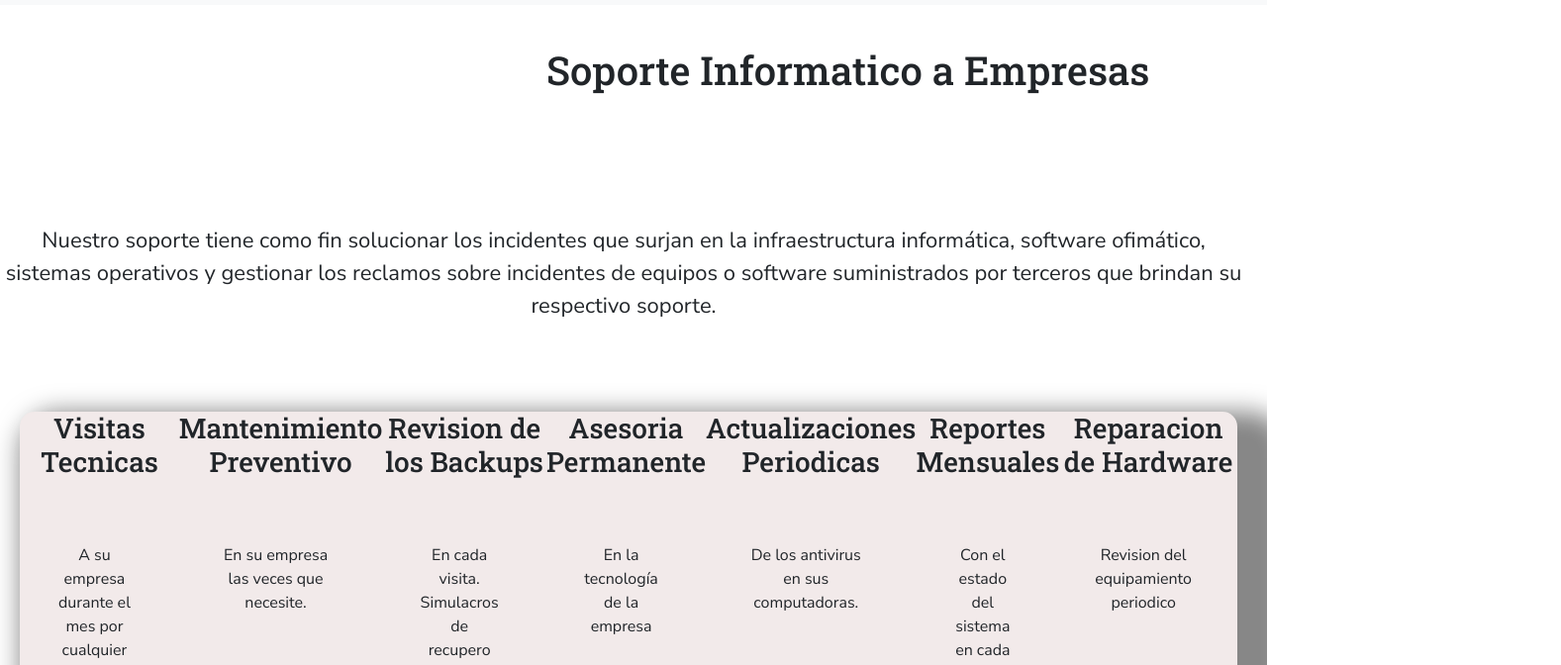
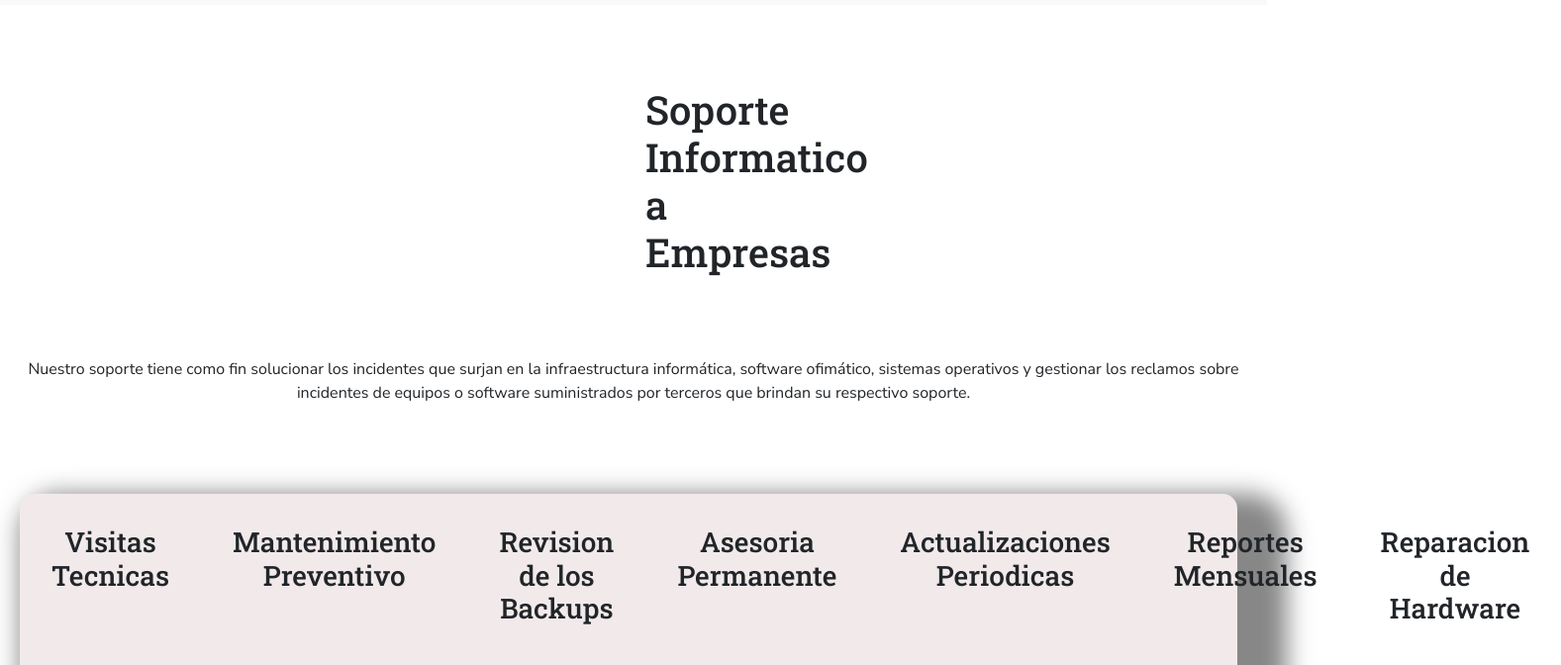
Before and after one commit to spoolertech/Preentrega3-River, a plain HTML site: page pages/soporte.html in a window 1280 px wide. Shown: the part 60-732 px from the top of the page at 99% size, 1577 px wide, since content can reach past the window. Drawn offline with nearby package versions, Linux system fonts and the light colour scheme.

Commit message:
arreglando soporte pages4

```diff
--- a/css/style.css
+++ b/css/style.css
@@ -137,7 +137,7 @@ img {
     padding: 1rem;
     justify-content: center;
     align-items: center;
-    margin: 100px 140px 120px 120px;
+    margin: 90px 140px 120px 120px;
     }
 
 .title-nosotros {
@@ -156,20 +156,21 @@ img {
 
 .title-soporte {
     padding: 2rem;
-    margin: 10px 0px 100px 520px;
+    margin: 50px 520px 50px 620px;
     }
 .soporte-text {
-
     display: flex;
     justify-content: center;
-    margin: 0px 20px 0px 0px ;
-    font-size: 22px;
+    margin: 20px 20px 0px 20px ;
+    font-size: 16px;
     text-align: center;
     }
 
 .soporte-title {
     text-align: center;
-    column-gap: 1rem;
+    font-size: 22px;
+    padding: 2rem;
+
     }
 .soporte-class {
     display: flex;
@@ -180,7 +181,6 @@ img {
     }
 
 .parrafo-soporte {
-   margin: 50px 30px 20px 20px ;
-   padding: 1rem;
-   text-align: center;
+   margin: 40px 20px 20px 20px ;
+   text-align:center;
    }
```
